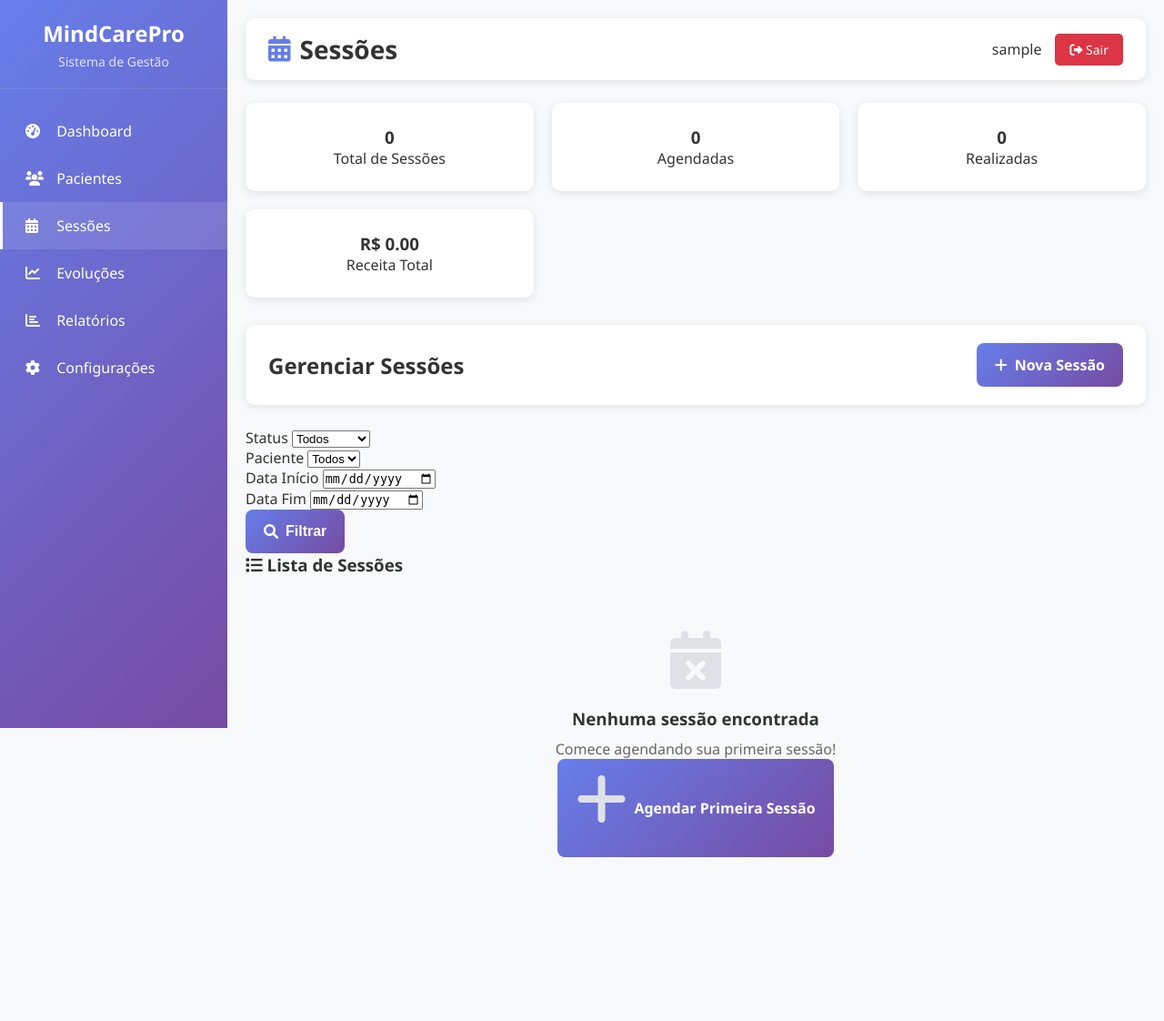
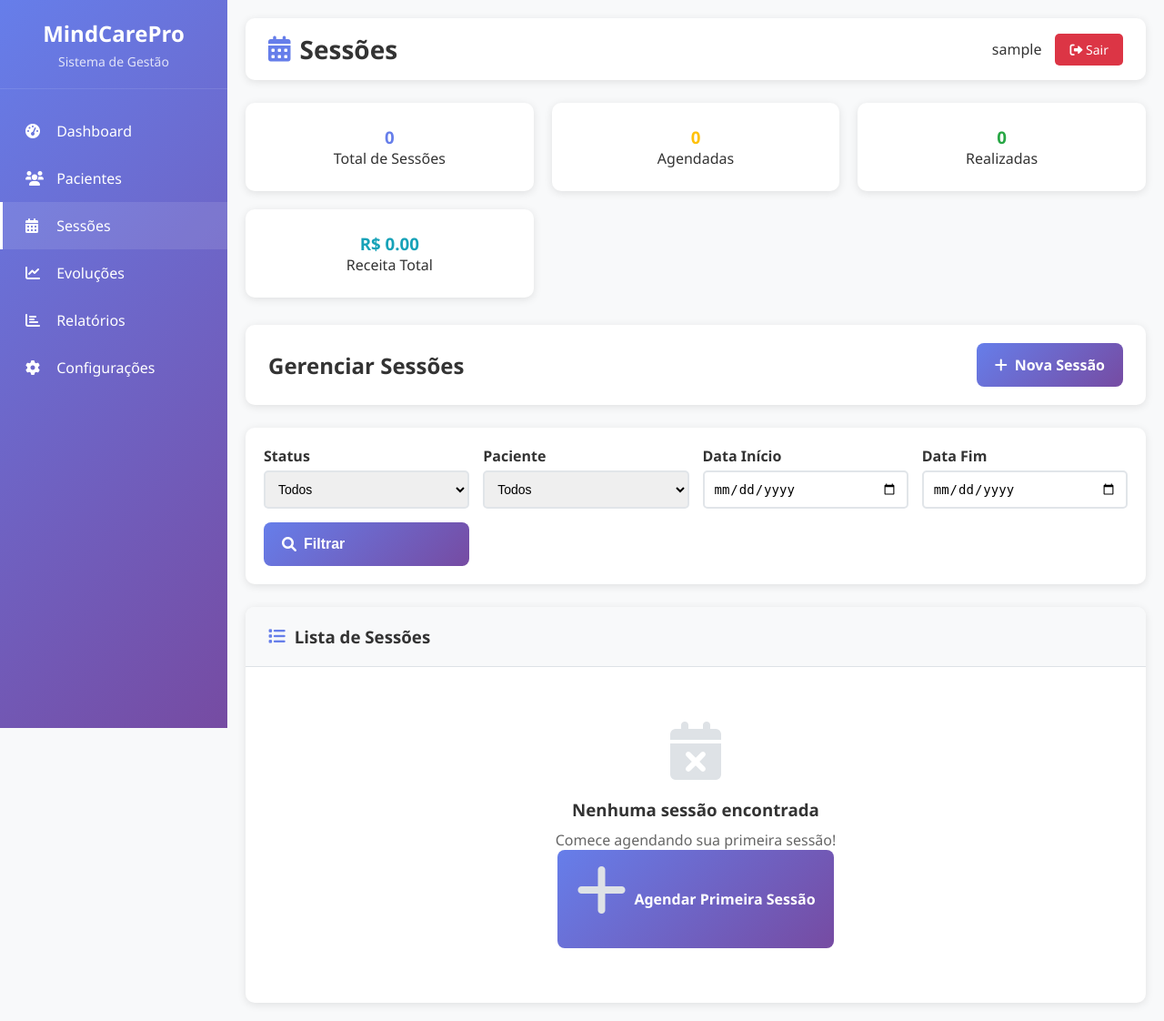
Before and after one commit to flavioricci-terser/mindcarepro-sistema, a Flask app: page /sessoes in a window 1280 px wide. Shown: the whole page at 91% size. Before the commit the page ends 942 px from the top, so only its background shows below. Run offline with Flask 3, Linux system fonts and the light colour scheme; the visitor is signed in with stand-in values (Sample User, id 1); data that the repository does not hold is empty; some libraries are stand-ins or nearby versions.

Commit message:
Update main.css
adicionado sessões no final do css

```diff
--- a/static/css/main.css
+++ b/static/css/main.css
@@ -791,3 +791,139 @@ body {
         font-size: 14px;
     }
 }
+
+/* ========================================
+   ESTILOS ESPECÍFICOS DE SESSÕES
+   ======================================== */
+
+.content-header {
+    display: flex;
+    justify-content: space-between;
+    align-items: center;
+    margin-bottom: 25px;
+}
+
+.content-header h2 {
+    font-size: 24px;
+    color: #333;
+}
+
+.filters-section {
+    background: white;
+    padding: 20px;
+    border-radius: 10px;
+    box-shadow: 0 2px 10px rgba(0,0,0,0.1);
+    margin-bottom: 25px;
+}
+
+.filters-grid {
+    display: grid;
+    grid-template-columns: repeat(auto-fit, minmax(200px, 1fr));
+    gap: 15px;
+    align-items: end;
+}
+
+.filter-group {
+    display: flex;
+    flex-direction: column;
+}
+
+.filter-group label {
+    font-weight: 600;
+    margin-bottom: 5px;
+    color: #333;
+}
+
+.filter-group select,
+.filter-group input {
+    padding: 10px;
+    border: 2px solid #e1e5e9;
+    border-radius: 5px;
+    font-size: 14px;
+}
+
+.sessoes-container {
+    background: white;
+    border-radius: 10px;
+    box-shadow: 0 2px 10px rgba(0,0,0,0.1);
+    overflow: hidden;
+}
+
+.sessoes-header {
+    background: #f8f9fa;
+    padding: 20px 25px;
+    border-bottom: 1px solid #dee2e6;
+    display: flex;
+    justify-content: space-between;
+    align-items: center;
+}
+
+.sessoes-header h3 {
+    color: #333;
+    display: flex;
+    align-items: center;
+}
+
+.sessoes-header i {
+    margin-right: 10px;
+    color: #667eea;
+}
+
+.sessoes-table {
+    width: 100%;
+    border-collapse: collapse;
+}
+
+.sessoes-table th,
+.sessoes-table td {
+    padding: 15px;
+    text-align: left;
+    border-bottom: 1px solid #dee2e6;
+}
+
+.sessoes-table th {
+    background: #f8f9fa;
+    font-weight: 600;
+    color: #333;
+}
+
+.sessoes-table tr:hover {
+    background: #f8f9fa;
+}
+
+.actions {
+    display: flex;
+    gap: 5px;
+}
+
+/* Cores específicas para cards de sessões */
+.stat-card.primary h3 { color: #667eea; }
+.stat-card.success h3 { color: #28a745; }
+.stat-card.warning h3 { color: #ffc107; }
+.stat-card.info h3 { color: #17a2b8; }
+
+/* Responsividade para sessões */
+@media (max-width: 768px) {
+    .filters-grid {
+        grid-template-columns: 1fr;
+    }
+
+    .content-header {
+        flex-direction: column;
+        gap: 15px;
+        align-items: stretch;
+    }
+
+    .sessoes-table {
+        font-size: 14px;
+    }
+
+    .sessoes-table th,
+    .sessoes-table td {
+        padding: 10px 8px;
+    }
+
+    .actions {
+        flex-direction: column;
+    }
+}
```
